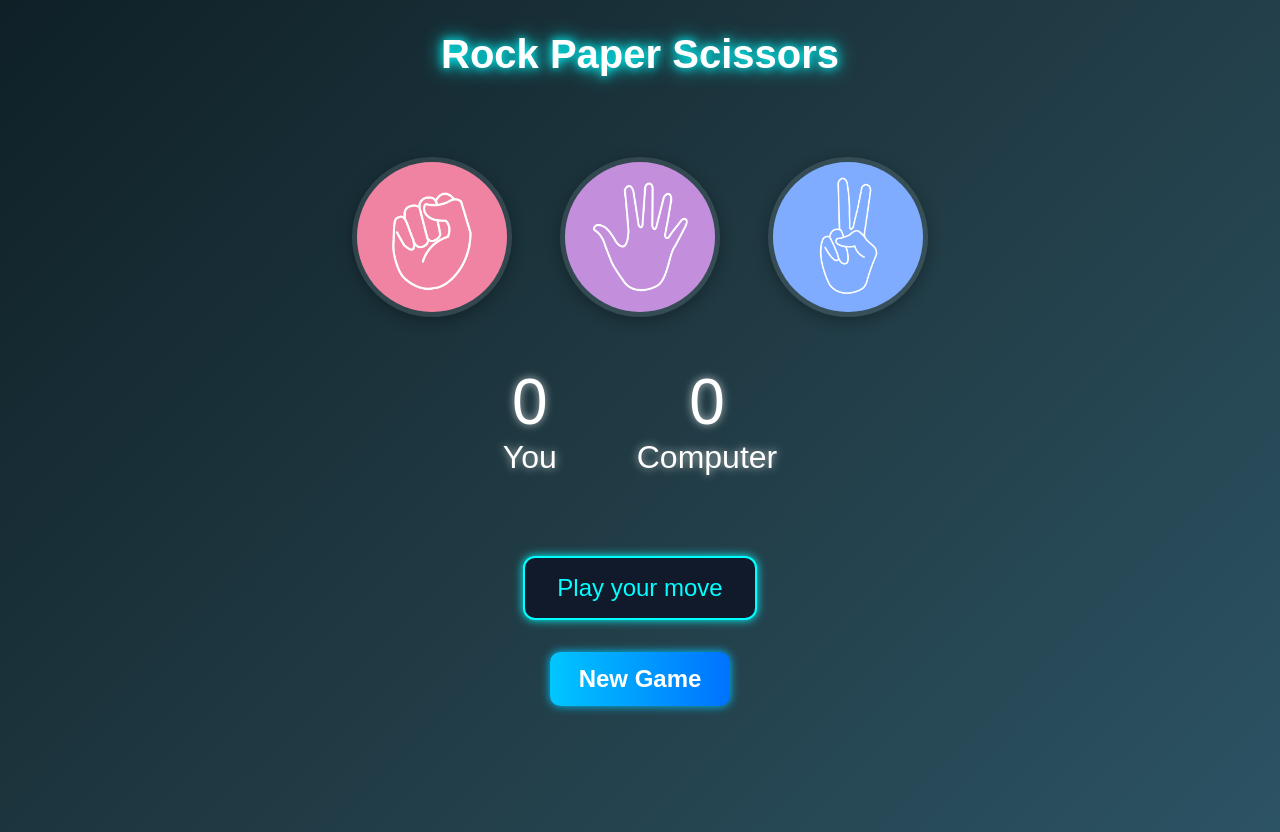
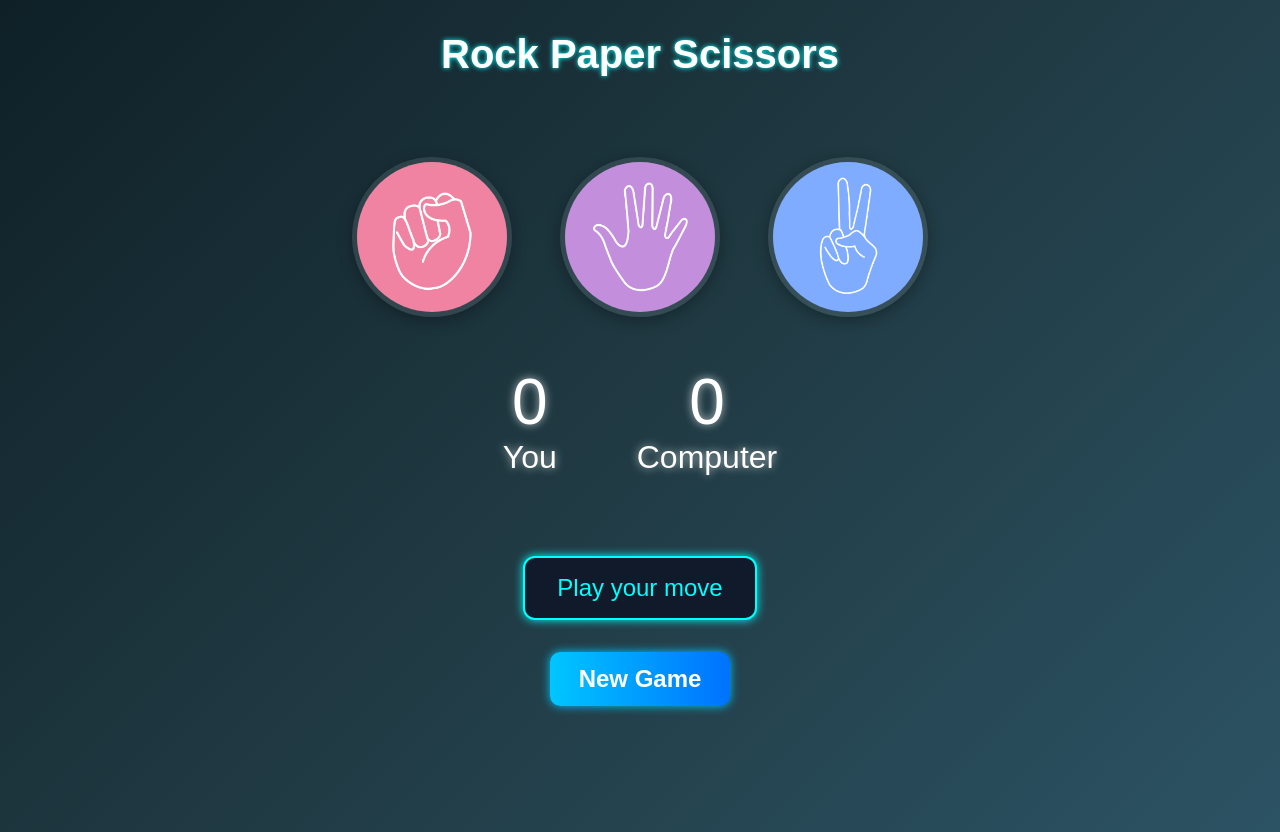
Before and after one commit to Shakib-GH-Ahmed/rock-paper-scissors-js, a plain HTML site: page index.html in a window 1280 px wide. Drawn offline with Linux system fonts and the light colour scheme.

Commit message:
updated style.css

```diff
--- a/style.css
+++ b/style.css
@@ -15,7 +15,7 @@ body {
 h1 {
   background: none;
   font-size: 2.5rem;
-  text-shadow: 0 0 10px #00ffff, 0 0 20px #00ffff;
+  text-shadow: 0 0 5px #00ffff;
   margin-top: 2rem;
 }
 
```
